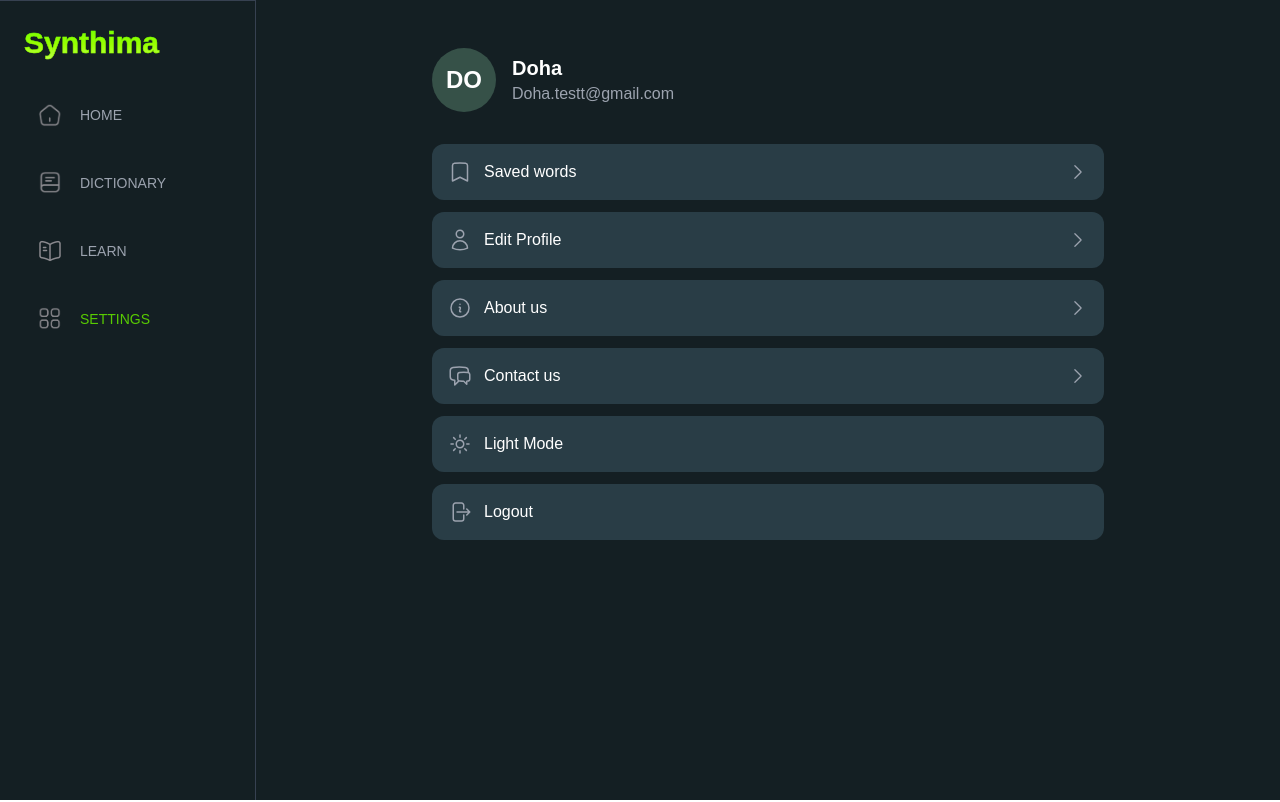
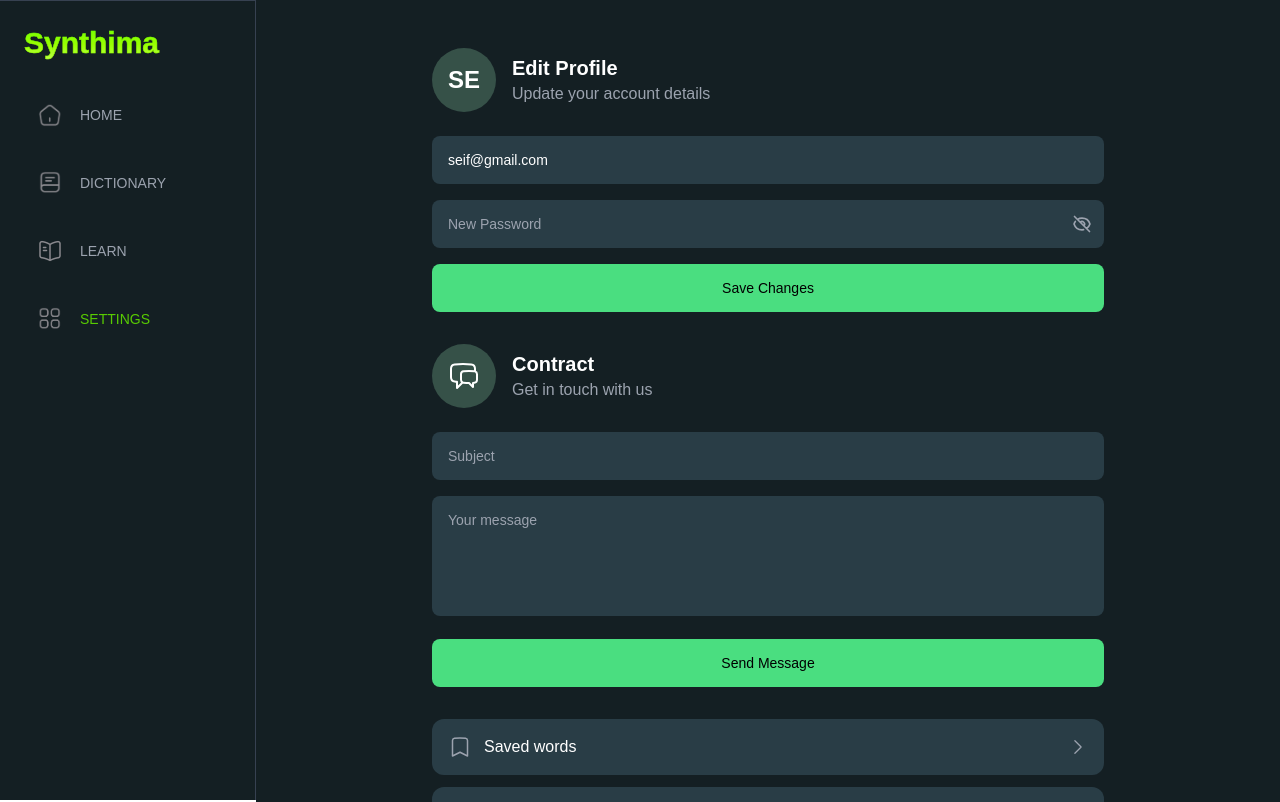
Before and after one commit to SeifEldin15/Sign-Language-Website, a React (Vite) app: page /settings in a window 1280 px wide. Shown: the top 802 px of the page. Built offline with nearby package versions, Linux system fonts and the light colour scheme.

Commit message:
Removed contact and added more sections

```diff
--- a/src/pages/Settings.jsx
+++ b/src/pages/Settings.jsx
@@ -13,12 +13,11 @@
 
 const Settings = () => {
   const [isDarkMode, setIsDarkMode] = useState(true);
+  const [showPassword, setShowPassword] = useState(false);
 
   const menuItems = [
     { icon: BookmarkIcon, label: "Saved words", href: "/bookmarks" },
-    { icon: UserIcon, label: "Edit Profile", href: "/profile" },
     { icon: InformationCircleIcon, label: "About us", href: "/about" },
-    { icon: ChatBubbleLeftRightIcon, label: "Contact us", href: "/contact" },
   ];
 
   return (
@@ -29,14 +28,93 @@
       <div className="min-h-screen bg-[#141F23] p-4 md:p-8 lg:p-12 md:ml-64 relative overflow-hidden pb-24 md:pb-12">
         <div className="max-w-2xl mx-auto relative z-10">
           {/* Profile Section */}
-          <div className="mb-8 flex items-center gap-4">
-            <div className="w-16 h-16 bg-[#365148] rounded-full flex items-center justify-center text-white text-2xl font-semibold">
-              DO
+          <div className="mb-8">
+            <div className="flex items-center gap-4 mb-6">
+              <div className="w-16 h-16 bg-[#365148] rounded-full flex items-center justify-center text-white text-2xl font-semibold">
+                SE
+              </div>
+              <div>
+                <h2 className="text-white text-xl font-semibold">Edit Profile</h2>
+                <p className="text-gray-400">Update your account details</p>
+              </div>
             </div>
-            <div>
-              <h2 className="text-white text-xl font-semibold">Doha</h2>
-              <p className="text-gray-400">Doha.testt@gmail.com</p>
+
+            {/* Edit Profile Form */}
+            <form className="space-y-4 mb-8">
+              <div>
+                <input
+                  type="email"
+                  defaultValue="seif@gmail.com"
+                  className="w-full px-4 py-3.5 bg-[#293D46] rounded-lg text-white placeholder-gray-400 text-sm focus:outline-none focus:ring-1 focus:ring-green-400"
+                  placeholder="Email"
+                />
+              </div>
+
+              <div className="relative">
+                <input
+                  type={showPassword ? "text" : "password"}
+                  className="w-full px-4 py-3.5 bg-[#293D46] rounded-lg text-white placeholder-gray-400 text-sm focus:outline-none focus:ring-1 focus:ring-green-400"
+                  placeholder="New Password"
+                />
+                <button
+                  type="button"
+                  className="absolute right-3 top-1/2 -translate-y-1/2"
+                  onClick={() => setShowPassword(!showPassword)}
+                >
+                  <svg className="w-5 h-5 text-gray-400" fill="none" stroke="currentColor" viewBox="0 0 24 24">
+                    {showPassword ? (
+                      <path strokeLinecap="round" strokeLinejoin="round" strokeWidth={2} d="M15 12a3 3 0 11-6 0 3 3 0 016 0z" />
+                    ) : (
+                      <path strokeLinecap="round" strokeLinejoin="round" strokeWidth={2} d="M13.875 18.825A10.05 10.05 0 0112 19c-4.478 0-8.268-2.943-9.543-7a9.97 9.97 0 011.563-3.029m5.858.908a3 3 0 114.243 4.243M9.878 9.878l4.242 4.242M9.88 9.88l-3.29-3.29m7.532 7.532l3.29 3.29M3 3l3.59 3.59m0 0A9.953 9.953 0 0112 5c4.478 0 8.268 2.943 9.543 7a10.025 10.025 0 01-4.132 5.411m0 0L21 21" />
+                    )}
+                  </svg>
+                </button>
+              </div>
+
+              <button
+                type="submit"
+                className="w-full py-3.5 px-4 rounded-lg text-black bg-[#4ADE80] hover:bg-[#3FCF76] transition-colors text-sm font-medium"
+              >
+                Save Changes
+              </button>
+            </form>
+          </div>
+
+          {/* Contract Section */}
+          <div className="mb-8">
+            <div className="flex items-center gap-4 mb-6">
+              <div className="w-16 h-16 bg-[#365148] rounded-full flex items-center justify-center text-white text-2xl font-semibold">
+                <ChatBubbleLeftRightIcon className="w-8 h-8" />
+              </div>
+              <div>
+                <h2 className="text-white text-xl font-semibold">Contract</h2>
+                <p className="text-gray-400">Get in touch with us</p>
+              </div>
             </div>
+
+            <form className="space-y-4 mb-8">
+              <div>
+                <input
+                  type="text"
+                  className="w-full px-4 py-3.5 bg-[#293D46] rounded-lg text-white placeholder-gray-400 text-sm focus:outline-none focus:ring-1 focus:ring-green-400"
+                  placeholder="Subject"
+                />
+              </div>
+
+              <div>
+                <textarea
+                  className="w-full px-4 py-3.5 bg-[#293D46] rounded-lg text-white placeholder-gray-400 text-sm focus:outline-none focus:ring-1 focus:ring-green-400 min-h-[120px] resize-none"
+                  placeholder="Your message"
+                />
+              </div>
+
+              <button
+                type="submit"
+                className="w-full py-3.5 px-4 rounded-lg text-black bg-[#4ADE80] hover:bg-[#3FCF76] transition-colors text-sm font-medium"
+              >
+                Send Message
+              </button>
+            </form>
           </div>
 
           {/* Menu Items */}
```
